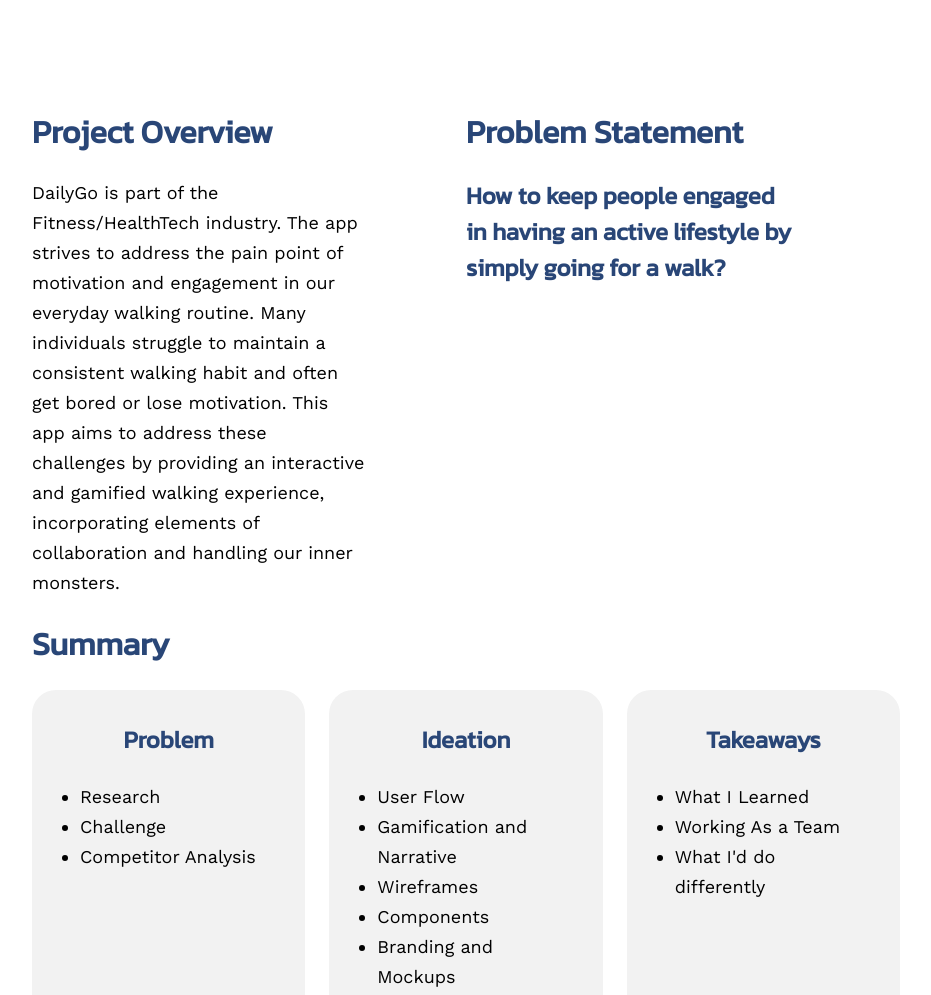
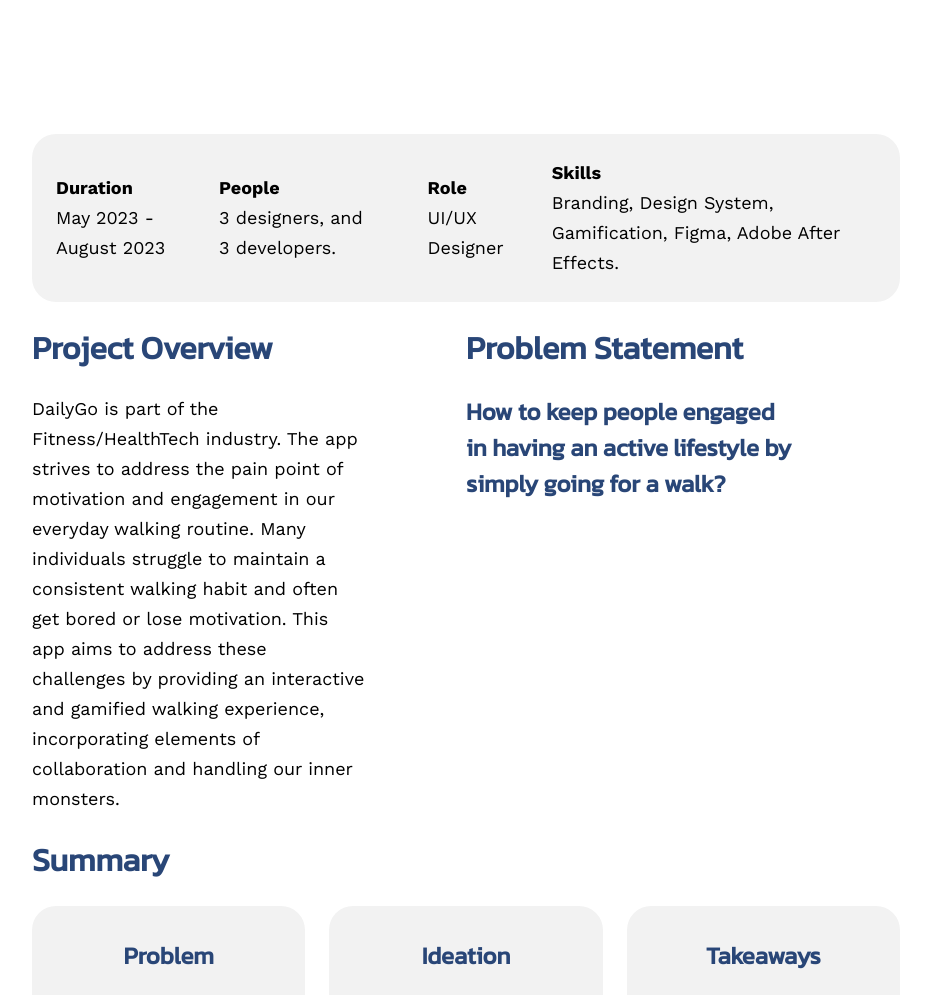
Before and after one commit to flachonso/flachonso.github.io, a plain HTML site: page capstone.html in a window 1280 px wide. Shown: the part 920-1915 px from the top of the page, without its empty margins (174-1105 px from the left). Drawn offline with nearby package versions, Linux system fonts and the light colour scheme.

Commit message:
polishing

```diff
--- a/capstone.html
+++ b/capstone.html
@@ -35,6 +35,33 @@
             <div class="product-img" id="capstone-img">
             </div>
         </section>
+        <div class="info">
+            <div class="info-table">
+                    <div id="first-column" class="info-column">
+                        <p><b>Duration</b></p>
+                        <p>May 2023 - August 2023</p>
+                    </div>
+                    <br>
+                    <div class="info-column">
+                        <p><b>People</b></p>
+                        <p>
+                        3 designers, and 3 developers.
+                        </p>
+                    </div>
+            </div>
+            <div class="info-table">
+                <div class="info-column">
+                    <p><b>Role</b></p>
+                    <p>UI/UX Designer</p>
+                </div>
+                    <br>
+                <div class="info-column">
+                    <p><b>Skills</b></p>
+                    <p>Branding, Design System, Gamification, Figma, Adobe After Effects.
+                    </p>
+                </div>
+            </div>
+         </div>
         <section class="case-thumb">
             <div class="case-details">
                 <h3>Project Overview</h3>
@@ -151,7 +178,7 @@
         <section class="case-content" id="p7">
             <div class="case-paragraph">
                 <h3>Implemented</h3><br>
-                <p>Below, you can see a screen recorded of a user that haven't reached their go yet.</p><br>
+                <p>Below, you can see a screen recording of a user that hasn't reached their go yet.</p><br>
                 <div class="video">
                     <video loop controls width="50%" height="50%" align-items="center" autoplay>
                     <source src="assets/dailygo-recording.MP4" type="video/mp4">
```
Also changed, not shown: index.html (+2 -2 lines).
